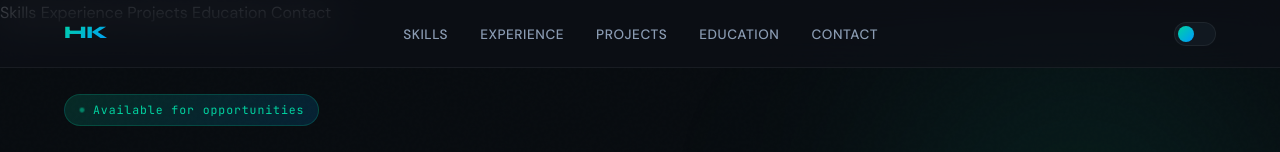
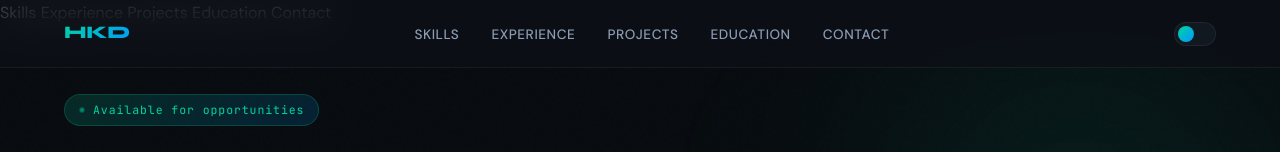
Before and after one commit to HarikumarD/Portfolio, a plain HTML site: page index.html in a window 1280 px wide. Shown: the top 152 px of the page. Drawn offline with Linux system fonts and the light colour scheme.

Commit message:
Change navbar logo text from 'HK' to 'HKD'

```diff
--- a/index.html
+++ b/index.html
@@ -760,7 +760,7 @@
 
 <!-- NAVBAR -->
 <nav id="navbar">
-  <a href="#hero" class="nav-logo">HK</a>
+  <a href="#hero" class="nav-logo">HKD</a>
   <ul class="nav-links desktop">
     <li><a href="#skills">Skills</a></li>
     <li><a href="#experience">Experience</a></li>
```
